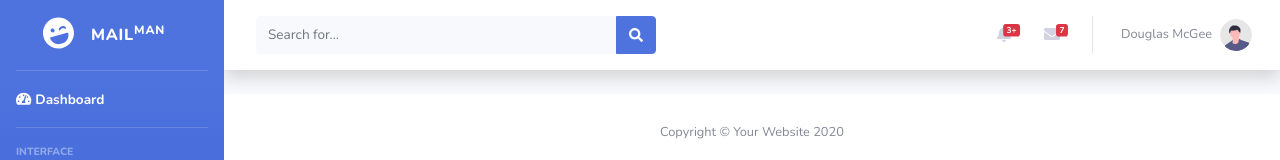
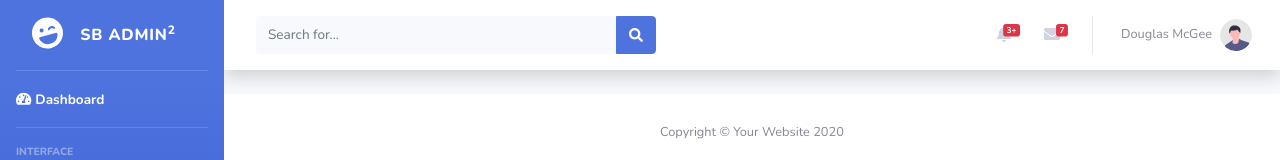
Before and after one commit to michelebonacina/AngularBootstrapTemplate, an Angular app: page / in a window 1280 px wide. Shown: the top 160 px of the page. Built offline with nearby package versions, Linux system fonts and the light colour scheme.

Commit message:
changed broken url

```diff
--- a/src/app/common/sidebar/sidebar.component.html
+++ b/src/app/common/sidebar/sidebar.component.html
@@ -6,7 +6,7 @@
     <div class="sidebar-brand-icon rotate-n-15">
       <fa-icon [icon]="faLaughWink"></fa-icon>
     </div>
-    <div class="sidebar-brand-text mx-3">Mail<sup>Man</sup></div>
+    <div class="sidebar-brand-text mx-3">Sb Admin<sup>2</sup></div>
   </a>
 
   <!-- Divider -->
--- a/src/app/common/topbar/topbar.component.html
+++ b/src/app/common/topbar/topbar.component.html
@@ -112,7 +112,7 @@
         </a>
         <a class="dropdown-item d-flex align-items-center" href="#">
           <div class="dropdown-list-image mr-3">
-            <img class="rounded-circle" src="https://source.unsplash.com/Mv9hjnEUHR4/60x60" alt="">
+            <img class="rounded-circle" src="https://picsum.photos/60" alt="">
             <div class="status-indicator bg-success"></div>
           </div>
           <div>
```
